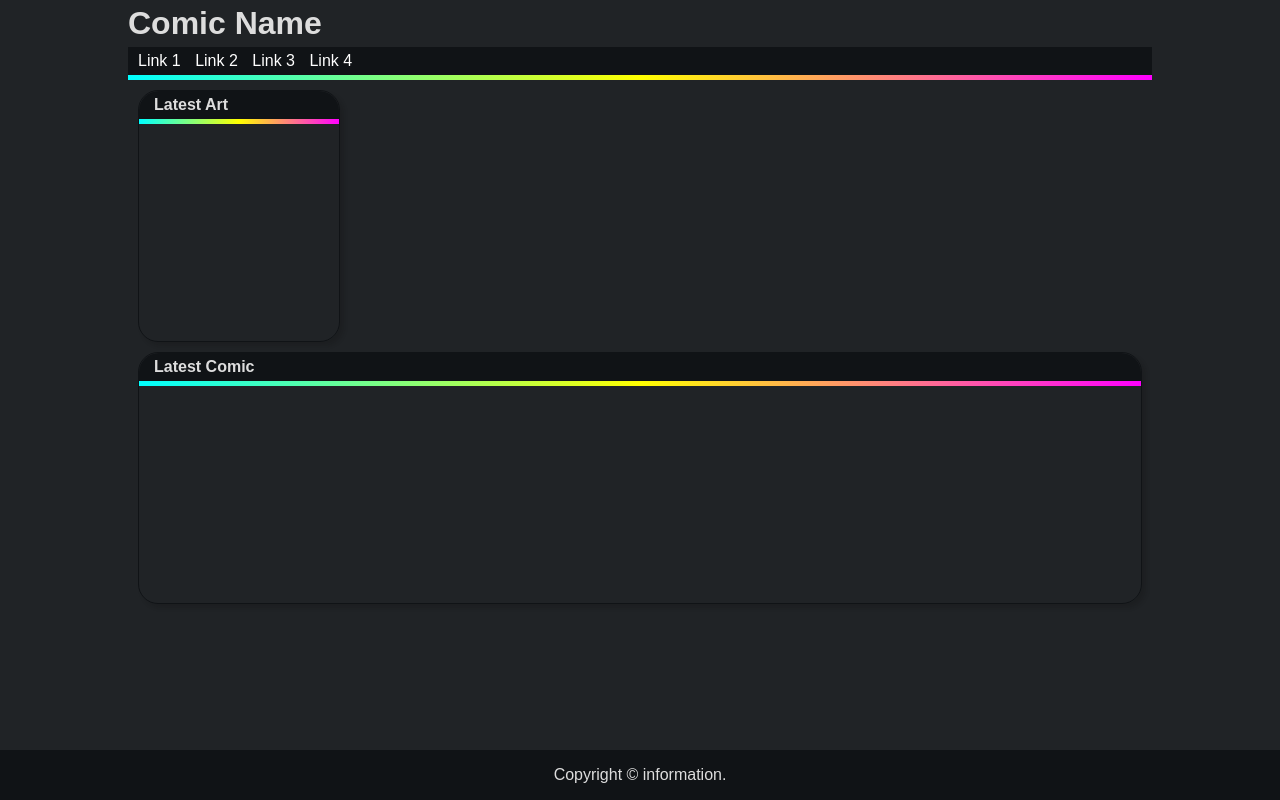
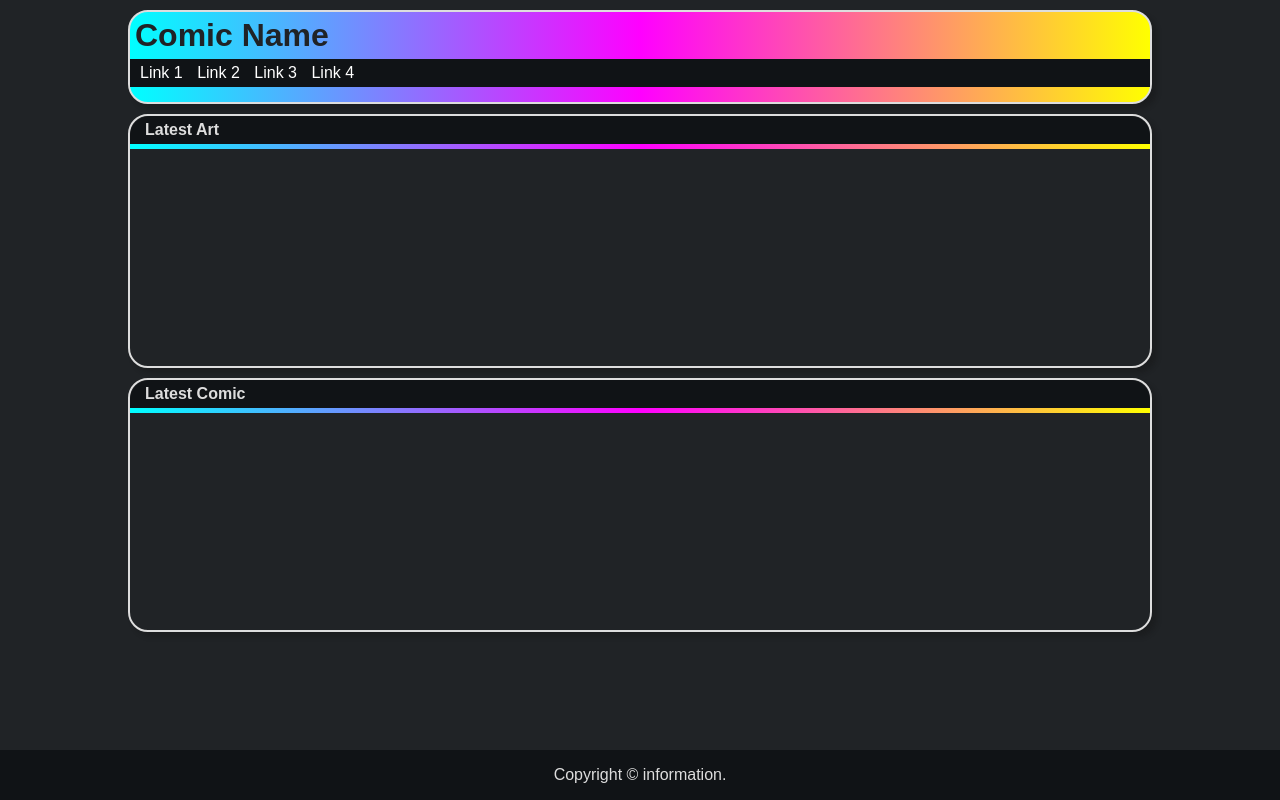
Before and after one commit to jeffreypbee/wordpress-comic-theme, a plain HTML site: page index.html in a window 1280 px wide. Drawn offline with Linux system fonts and the light colour scheme.

Commit message:
Tinkering with the header

```diff
--- a/index.html
+++ b/index.html
@@ -8,7 +8,7 @@
 </head>
 <body>
 
-    <header>
+    <header class="box-shadow border">
         <h1>Comic Name</h1>
         <nav class="menu-bar">
             <a href="">Link 1</a>
@@ -16,15 +16,14 @@
             <a href="">Link 3</a>
             <a href="">Link 4</a>
         </nav>
-        <div class="rainbow"></div>
     </header>
     <main>
         <section class="latest-updates">
-            <div class="card latest-art">
+            <div class="card box-shadow border latest">
                 <h3>Latest Art</h3>
                 <div class="rainbow"></div>
             </div>
-            <div class="card latest-comic">
+            <div class="card box-shadow border latest">
                 <h3>Latest Comic</h3>
                 <div class="rainbow"></div>
             </div>
--- a/style.css
+++ b/style.css
@@ -3,6 +3,7 @@
     --bg-color2: #101316;
     --bg-color3: #292d2f;
     --font-color: #ddd;
+    --cmy-gradient: linear-gradient(to right, cyan, magenta, yellow);
 }
 
 body {
@@ -21,12 +22,17 @@ body {
 }
 
 header {
+    margin-top: 10px;
     grid-area: header;
-    width: 100%;
+    background: var(--cmy-gradient);
+    border-radius: 20px;
+    padding-bottom: 15px;
 }
 
 header h1 {
-    margin: 5px 0;
+    margin: 0;
+    padding: 5px;
+    color: var(--bg-color);
 }
 
 nav.menu-bar {
@@ -48,7 +54,7 @@ nav.menu-bar a:hover {
 main {
     grid-area: main;
     height: 100%;
-    padding: 5px;
+    padding: 5px 0;
 }
 
 footer {
@@ -64,15 +70,14 @@ footer {
 .latest-updates {
     display: flex;
     flex-wrap: wrap;
+    width: 100%;
 }
 
 .card {
     width: 200px;
     height: 250px;
-    border: 1px solid var(--bg-color2);
     border-radius: 20px;
-    margin: 5px;
-    box-shadow: 4px 4px 4px #1113;
+    margin: 5px 0;
 }
 
 .card h3 {
@@ -84,12 +89,24 @@ footer {
     border-radius: 20px 20px 0 0;
 }
 
-.latest-comic {
+.latest {
     width: 100%;
 }
 
 .rainbow {
     width: 100%;
     height: 5px;
-    background: linear-gradient(to right, cyan, yellow, magenta);
+    background: var(--cmy-gradient);
 }
+
+.box-shadow {
+    box-shadow: 5px 5px 5px #1115;
+}
+
+.border {
+    border: 2px solid var(--font-color);
+}
+
+section {
+    padding: 0;
+}
```
